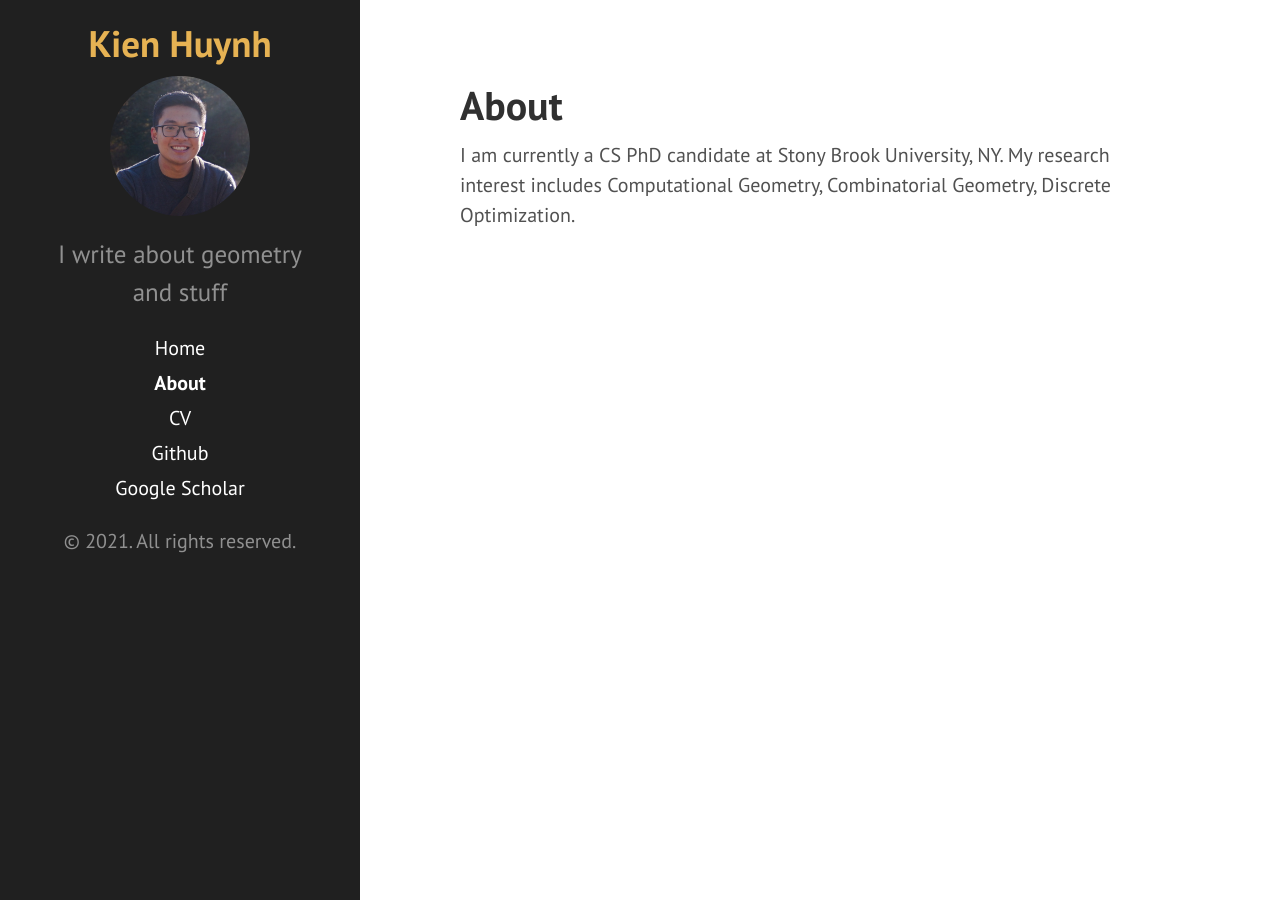
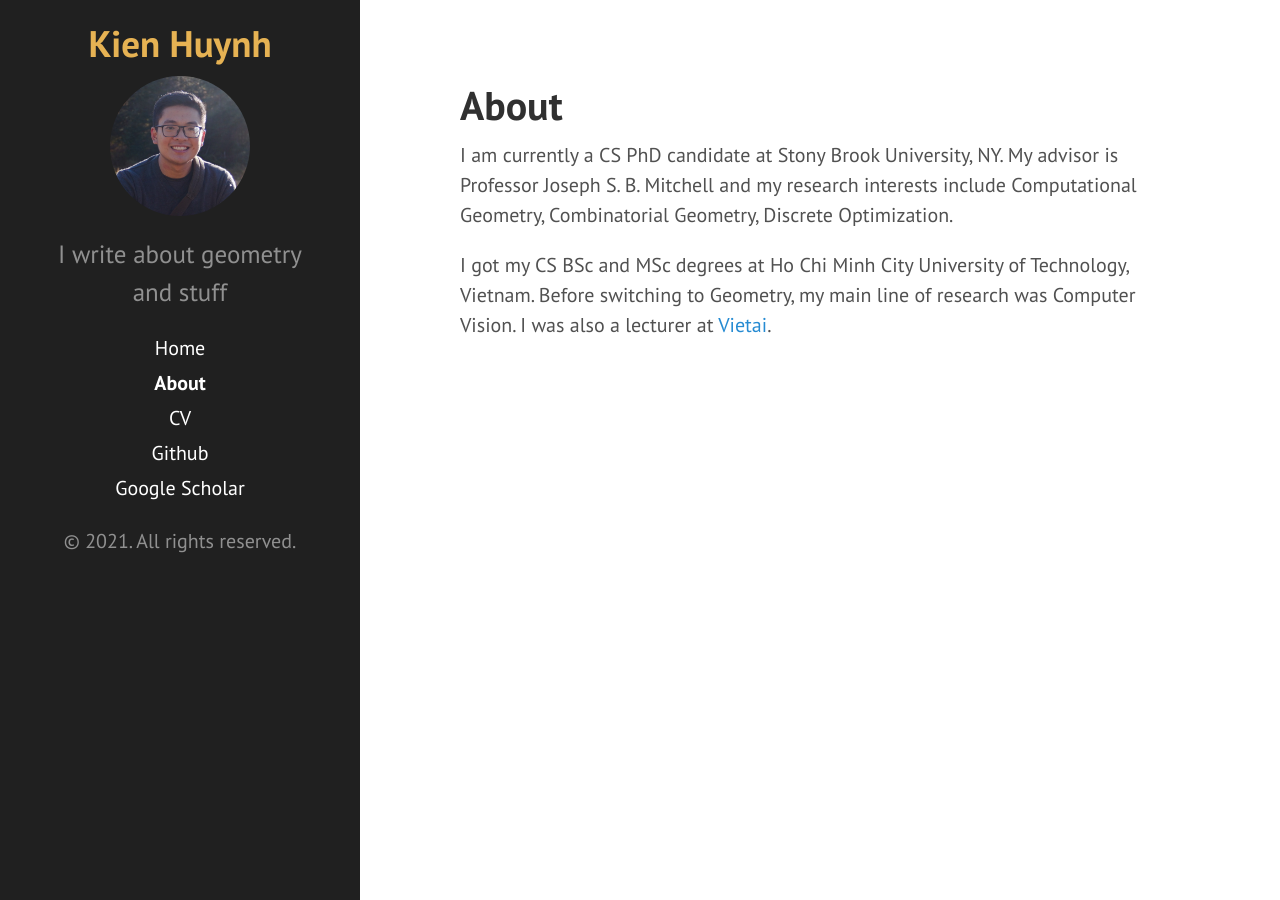
Before and after one commit to KienHuynh/KienHuynh.github.io, a Jekyll site: the page built from about.markdown, in a window 1280 px wide. Built offline with Jekyll 4.4.1, drawn with Linux system fonts in a browser that asks for light colours.

Commit message:
Update about

```diff
--- a/about.markdown
+++ b/about.markdown
@@ -4,4 +4,11 @@ title: About
 permalink: /about/
 ---
 
-I am currently a CS PhD candidate at Stony Brook University, NY. My research interest includes Computational Geometry, Combinatorial Geometry, Discrete Optimization.
+I am currently a CS PhD candidate at Stony Brook University, NY.
+My advisor is Professor Joseph S. B. Mitchell and
+my research interests include Computational Geometry, Combinatorial Geometry, Discrete Optimization.
+
+
+I got my CS BSc and MSc degrees at Ho Chi Minh City University of Technology, Vietnam.
+Before switching to Geometry, my main line of research was Computer Vision.
+I was also a lecturer at [Vietai](https://vietai.org/).
```
